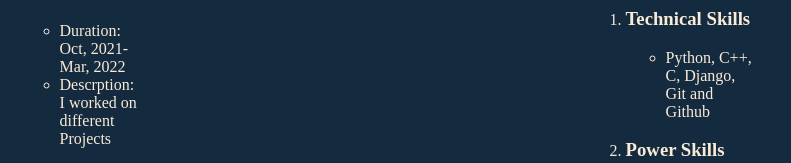
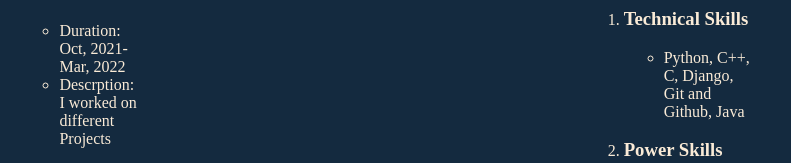
Before and after one commit to 18shivanand/resume, a plain HTML site: page index.html in a window 1280 px wide. Shown: the part 1207-1370 px from the top of the page, 239-1030 px from the left. Drawn offline with Linux system fonts and the light colour scheme.

Commit message:
I added the Java in technical skills

```diff
--- a/index.html
+++ b/index.html
@@ -146,7 +146,7 @@
             <li>
                 <h3>Technical Skills</h3>
                 <ul>
-                    <li>Python, C++, C, Django, Git and Github</li>
+                    <li>Python, C++, C, Django, Git and Github, Java</li>
                 </ul>
             </li>
             <li>
```
